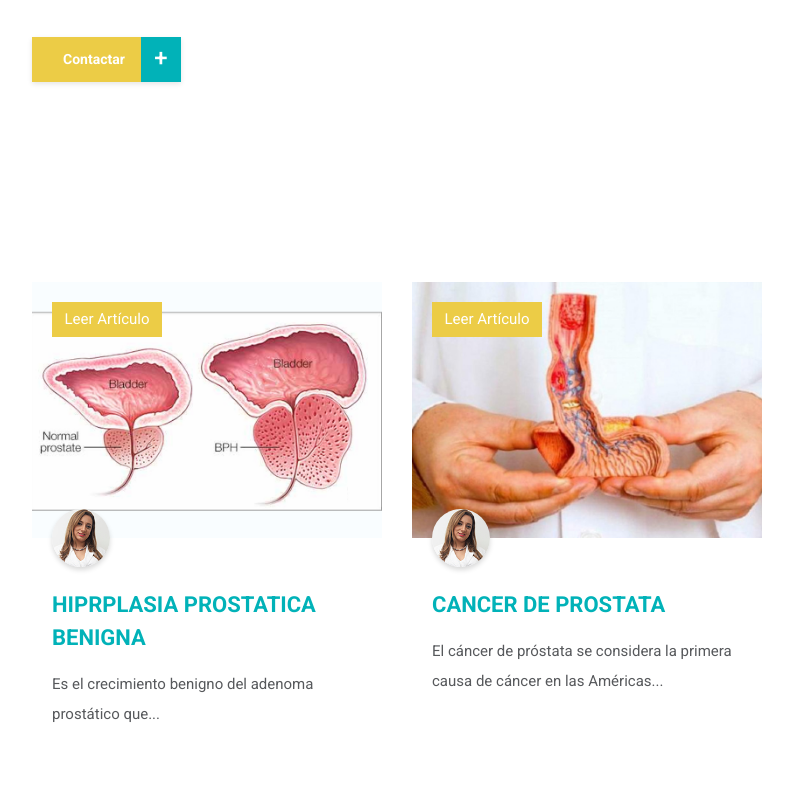
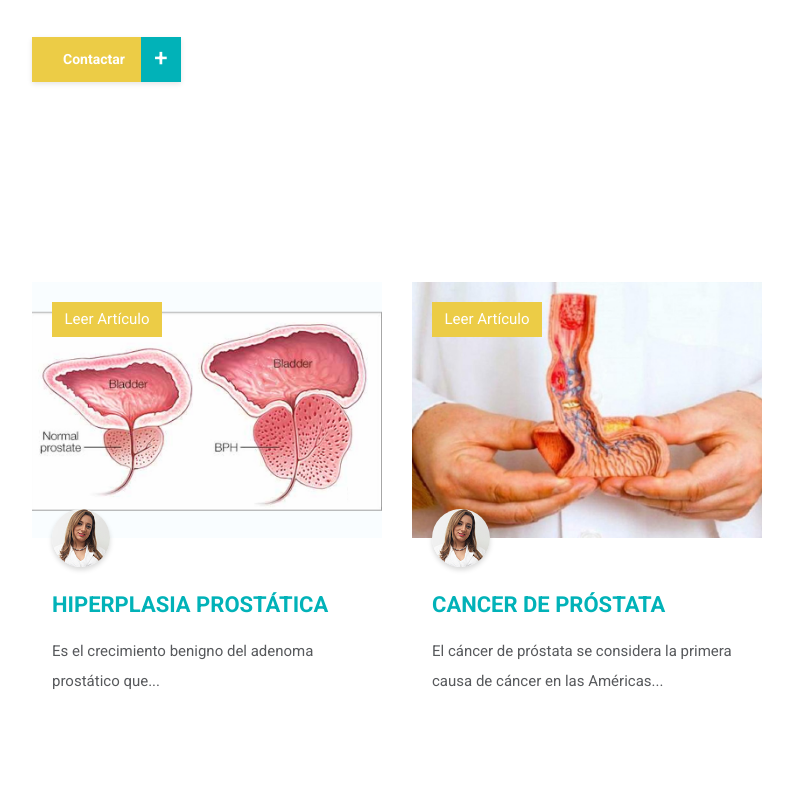
Before and after one commit to nellromero1/DianaValencia, a plain HTML site: page index.html in a window 1280 px wide. Shown: the part 2817-3615 px from the top of the page, without its empty margins (53-846 px from the left). Drawn offline with Linux system fonts and the light colour scheme.

Commit message:
Add files via upload

```diff
--- a/index.html
+++ b/index.html
@@ -224,7 +224,7 @@
                                 </div>
                                 <div class="service-content">
                                     <h5>Especialización</h5>
-                                    <p>Instituto de Posgraduacao Medica, Carlos Chagas, Rio de Janeiro- Brasil, Dermatología Julio 2009 - Junio 2012</p>
+                                    <p>Hospital Santo Tomás - Universidad de Panamá, Uróloga - Mayo de 2016</p>
                                 </div>
                             </div>
                         </div>
@@ -334,7 +334,7 @@
                             <div class="post-author">
                                 <a href="#"><img src="img/blog-img/p1.jpg" alt=""></a>
                             </div>
-                            <a href="#" class="headline">HIPRPLASIA PROSTATICA BENIGNA</a>
+                            <a href="#" class="headline">HIPERPLASIA PROSTÁTICA</a>
                             <p>Es el crecimiento benigno del adenoma prostático que...</p>
 
                         </div>
@@ -356,7 +356,7 @@
                             <div class="post-author">
                                 <a href="#"><img src="img/blog-img/p2.jpg" alt=""></a>
                             </div>
-                            <a href="#" class="headline">CANCER DE PROSTATA</a>
+                            <a href="#" class="headline">CANCER DE PRÓSTATA</a>
                             <p>El cáncer de próstata se considera la primera causa de cáncer en las Américas...</p>
 
                         </div>
```
